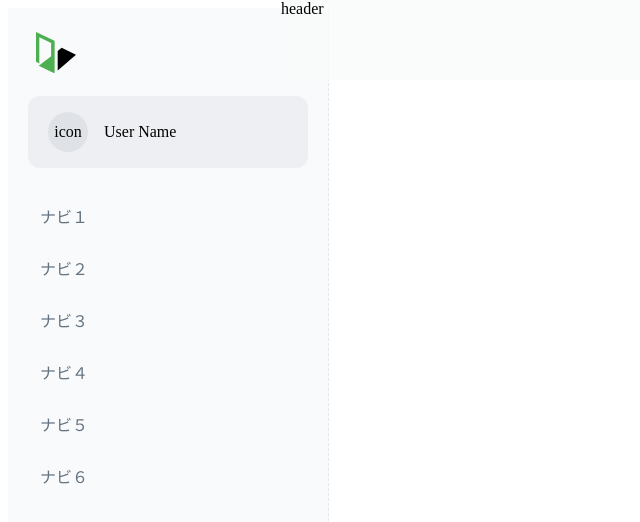
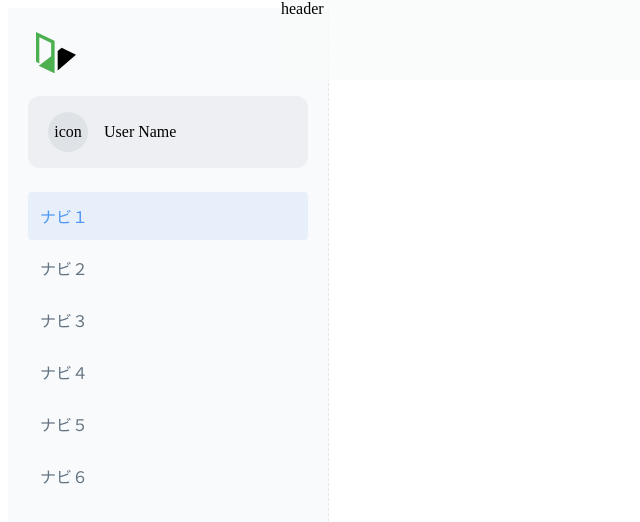
Before and after one commit to masui-maho-mwz/my-page-design-gallery-2, a Next.js app: page /dashboard-menu in a window 1280 px wide. Shown: the top 522 px of the page, without its empty margins (0-640 px from the left). Built offline with nearby package versions, Linux system fonts and the light colour scheme.

Commit message:
fix, add: dashboard/nav/style, state

```diff
--- a/src/features/dashboard-menu/dashboard/nav/index.tsx
+++ b/src/features/dashboard-menu/dashboard/nav/index.tsx
@@ -1,4 +1,7 @@
+'use client';
+
 import Link from 'next/link';
+import { useState } from 'react';
 import styles from './styles.module.css';
 
 type Item = {
@@ -12,10 +15,21 @@ type Props = {
 };
 
 export const Nav = ({ items }: Props) => {
+  const [activeIndex, setActiveIndex] = useState(1);
+
+  const handleClick = (id: number) => {
+    setActiveIndex(id);
+  };
+
   return (
     <nav className={styles.root}>
       {items.map(({ id, label, href }) => (
-        <Link key={id} href={href} className={styles.link}>
+        <Link
+          key={id}
+          href={href}
+          className={`${styles.link} ${id === activeIndex ? styles.active : ''}`}
+          onClick={() => handleClick(id)}
+        >
           <div className={styles.label}>{label}</div>
         </Link>
       ))}
--- a/src/features/dashboard-menu/dashboard/nav/styles.module.css
+++ b/src/features/dashboard-menu/dashboard/nav/styles.module.css
@@ -18,9 +18,8 @@
   border-radius: 4px;
 }
 
-/* active */
-/* .label:hover {
+.active {
   background-color: #e7effa;
   color: #4f97f4;
   border-radius: 4px;
-} */
+}
```
